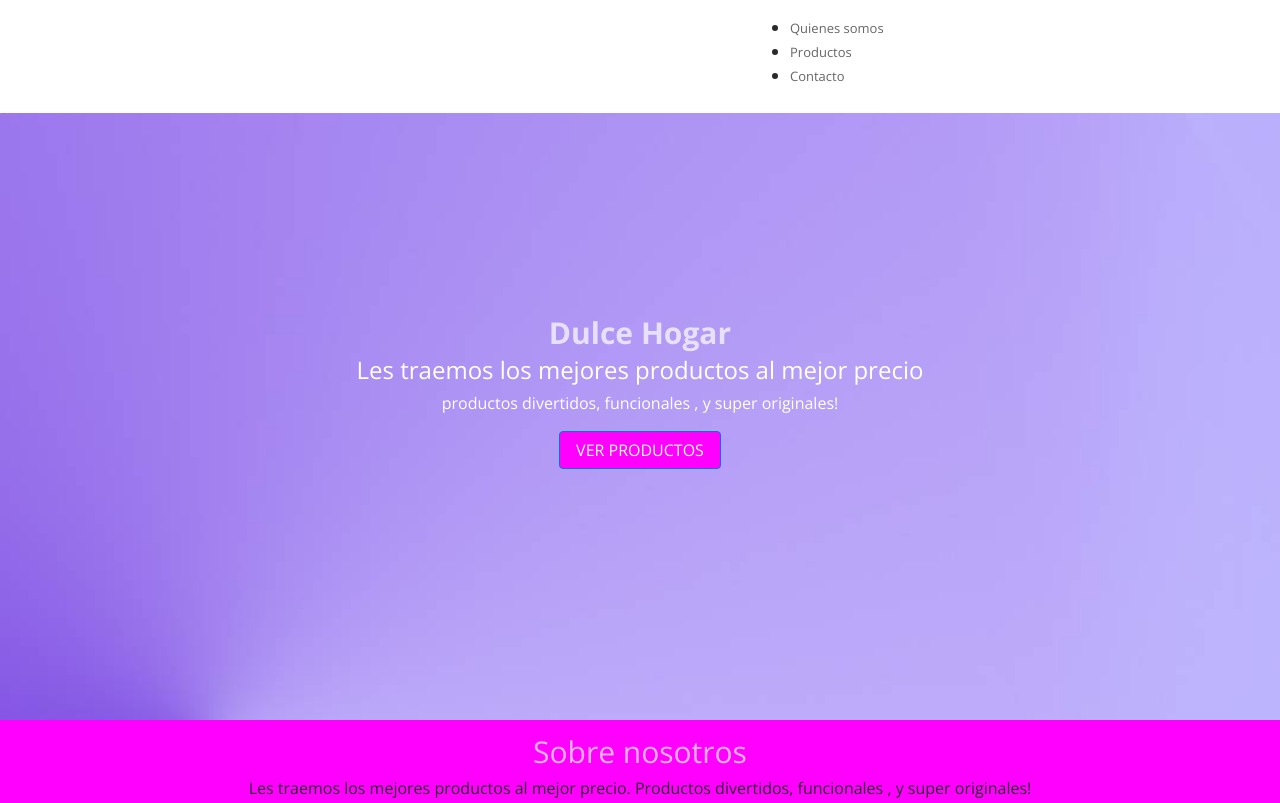
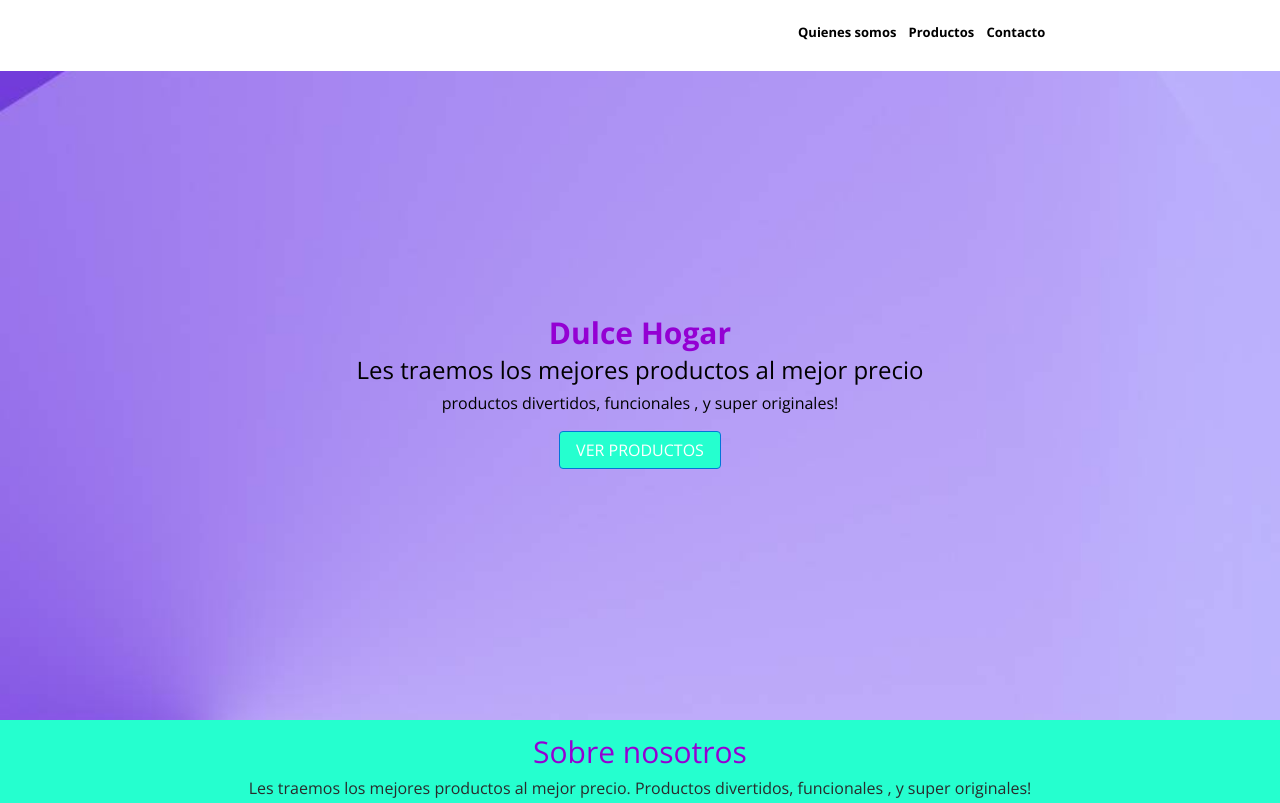
Before and after one commit to BrianPinaud/DHogar, a plain HTML site: page index.html in a window 1280 px wide. Shown: the top 803 px of the page. Drawn offline with nearby package versions, Linux system fonts and the light colour scheme.

Commit message:
cambie fondos y colores de las letras
básicamente busque donde había colores y fui cambiándolos y reemplazándolos con colores en nombres, hexagesimales y rgb.

```diff
--- a/css/style.css
+++ b/css/style.css
@@ -1,5 +1,5 @@
 body{
-	background: #eeeeee;
+	background: white;
 	font-family: 'Open Sans', sans-serif;
 
 }
@@ -9,7 +9,7 @@ body{
 .logo{
 	width: 40px;
 }
-#hola
+
 .botonera li{
 	display: inline-block;
 	margin-left: 8px;
@@ -17,12 +17,15 @@ body{
 	font-size: 20px;
 }
 .botonera li a{
-	color: #666;
+	color: black
+;
 
 }
 .botonera li a:hover{
-	color: black;
+	color: white;
 	text-decoration: none;
+
+
 }
 
 
@@ -61,12 +64,12 @@ header{
 h1{
 	font-weight: 700;
 	font-size: 50px;
-	color: rgba(255,255,255,.7);
+	color: darkviolet;
 }
 
 .orange{
 
-	background: #FF00FF;
+	background: #25FFCF;
 }
 
 .nosotros{
@@ -109,7 +112,7 @@ h1{
 }
 
 footer{
-	background: #757575;
+	background: rgb(192, 192, 192);
 	height: 50vh;
 	padding-top: 30px;
 }
@@ -119,7 +122,7 @@ footer h1{
 }
 
 #home {
-	color: white;
+	color: black;
 }
 .col-xs-4{
 	text-align: center;
--- a/index.html
+++ b/index.html
@@ -14,7 +14,6 @@
 	<meta name="viewport" content="width=device-width, minimum-scale=1, initial-scale=1, user-scalable=yes">
 
 </head>
-<!-- JLLALALALALALLA -->
 <!-- <body> Todo lo que se ve en la pantalla del usuario -->
 <body>
 <header>
@@ -66,7 +65,7 @@
 	</div>
 	<div class="row images">
 		<div class="col-md-3">
-			<img src="images/background.jpg" alt="">
+			<img src="images/001-electric-guitar-1.svg" alt="">
 			<h3>Extremo</h3>
 			<p>Start Bootstrap has everything you need to get your new website up and running in no time!</p>
 		</div>
```
